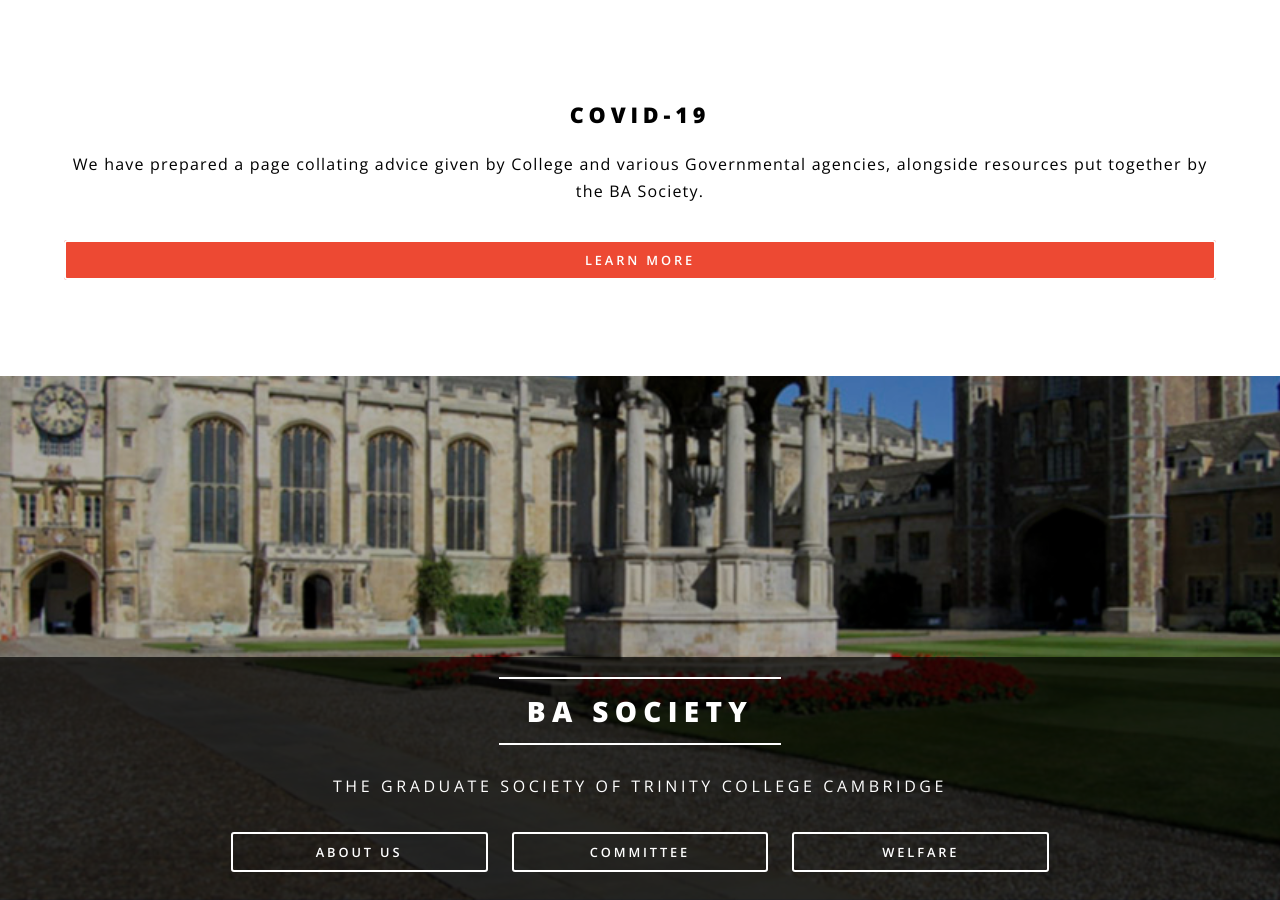
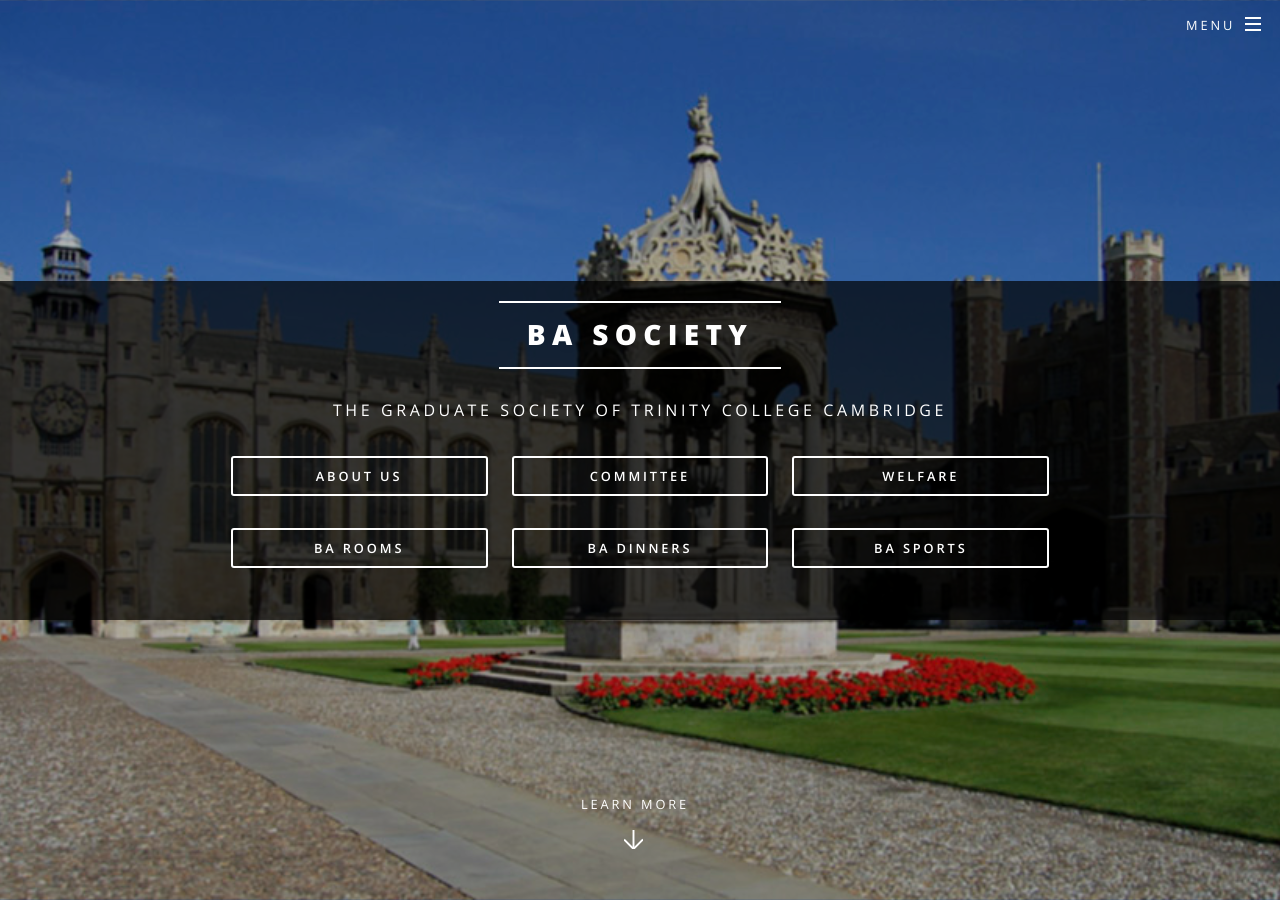
Before and after one commit to TrinityBASociety/trinitybasociety.github.io, a Jekyll site: the page built from index.html, in a window 1280 px wide and 900 px high. Built offline with Jekyll 4.4.1, drawn with Linux system fonts in a browser that asks for light colours.

Commit message:
take down covid page

```diff
--- a/index.html
+++ b/index.html
@@ -1,17 +1,6 @@
 ---
 layout: landing
 ---
-<section id="coro" class="wrapper style2 special" style="background-color:#ffffff">
-	<div class="inner">
-		<header>
-			<h2 style="color:black">COVID-19</h2>
-			<p style="color:black">We have prepared a page collating advice given by College and various Governmental agencies, alongside resources put together by the BA Society.</p>
-		</header>
-		<ul class="actions vertical">
-			<li><a href="/ba-coro/" class="button fit" style="background-color:#ed4933">Learn more</a></li>
-		</ul>
-	</div>
-</section>
 
 <section id="banner">
 	<div class="inner">
```
